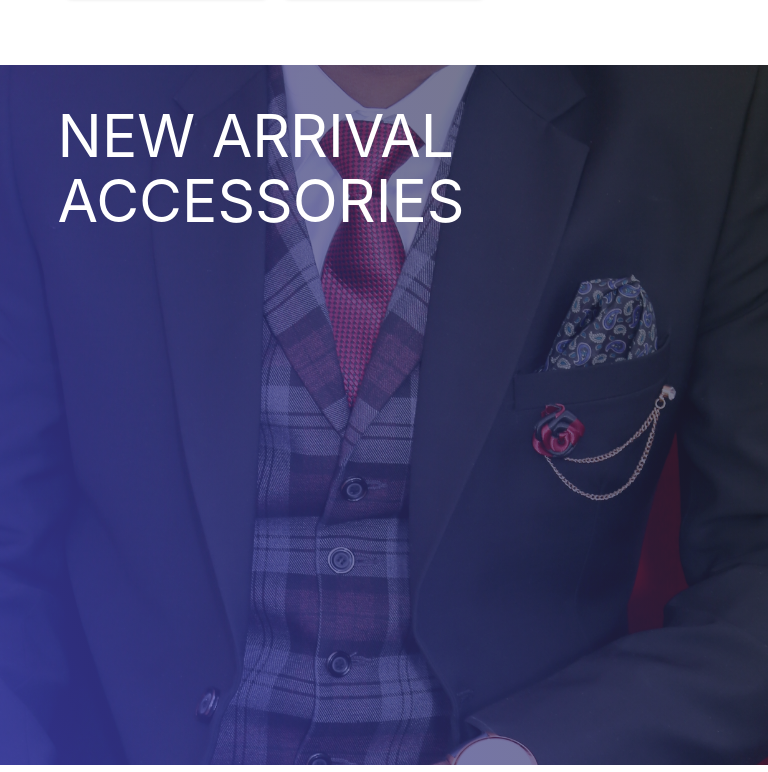
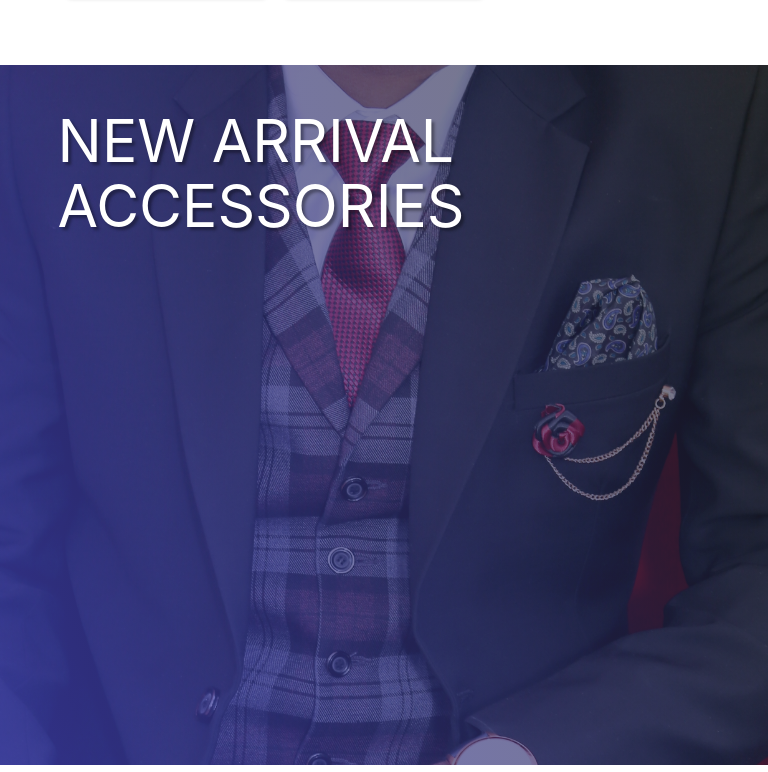
Before and after one commit to jmathtech/Zeus-Suits-Online-Shop, a React (Create React App) app: page / in a window 768 px wide. Shown: the part 1388-2160 px from the top of the page. Built offline with nearby package versions, Linux system fonts and the light colour scheme.

Commit message:
Updated the NewArrivals.css and Services.css to align text headers

```diff
--- a/public/index.html
+++ b/public/index.html
@@ -22,6 +22,12 @@
   <script src="https://cdnjs.cloudflare.com/ajax/libs/materialize/1.0.0/js/materialize.min.js"></script>
   <noscript>You need to enable JavaScript to run this app.</noscript>
   <div id="root"></div>
+  <script>
+    document.addEventListener('DOMContentLoaded', function () {
+      var elems = document.querySelectorAll('.sidenav');
+      var instances = M.Sidenav.init(elems);
+    });
+  </script>
 
 </body>
 
--- a/src/Components/NewArrivals/NewArrivals.css
+++ b/src/Components/NewArrivals/NewArrivals.css
@@ -14,10 +14,10 @@
     display: flex;
   }
 
-  .centered {
+  .text-center {
     color: var(--white);
-    position: absolute;
-    top: 50%;
+    position: relative;
+    top: 10%;
     left: 50%;
     transform: translate(-50%, -50%);
     text-shadow: 3px 3px 3px rgba(0, 0, 0, 0.356);
@@ -33,11 +33,8 @@
       display: flex;
     }
 
-    .centered {
+    .text-center {
       color: var(--white);
-      position: absolute;
-      top: 50%;
-      left: 50%;
-      transform: translate(-50%, -50%);
+
     }
 }
--- a/src/Components/Services/Services.css
+++ b/src/Components/Services/Services.css
@@ -17,13 +17,17 @@
   .text-center {
     color: var(--white);
     position: relative;
+    top: 10%;
+    left: 50%;
+    transform: translate(-50%, -50%);
+    text-shadow: 3px 3px 3px rgba(0, 0, 0, 0.356);
   }
 
 
   @media screen and (min-width: 460px) and (max-width: 1024px) {
 
     .text-center {
-        color: var(--white);
-        position: relative;
+      color: var(--white);
+
       }
   }
```
